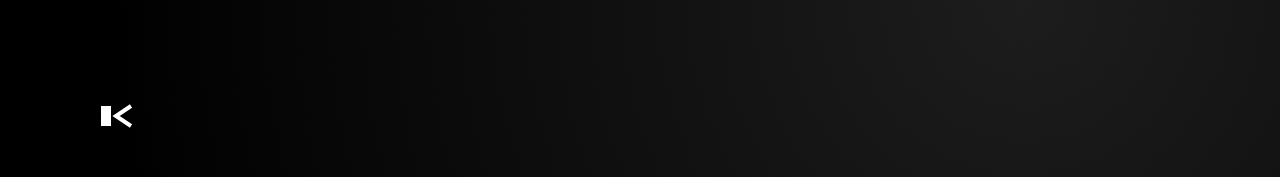
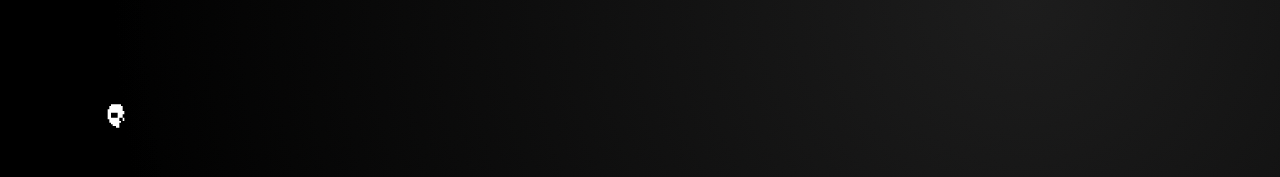
Before and after one commit to mejares-jamesmichael/kaelvxdev-web-space, a SvelteKit app: page / in a window 1280 px wide. Shown: the top 177 px of the page. Built offline with nearby package versions, Linux system fonts and the light colour scheme.

Commit message:
update favicon and app title

```diff
--- a/src/app.html
+++ b/src/app.html
@@ -4,7 +4,7 @@
 		<meta charset="utf-8" />
 		<link rel="icon" href="%sveltekit.assets%/favicon.svg" />
 		<meta name="viewport" content="width=device-width, initial-scale=1" />
-		<title>K. | Portfolio</title>
+		<title>kaelvxdev web space</title>
 		<link rel="preconnect" href="https://fonts.googleapis.com">
 		<link rel="preconnect" href="https://fonts.gstatic.com" crossorigin>
 		<link href="https://fonts.googleapis.com/css2?family=Inter:wght@300;400;500;600;700&display=swap" rel="stylesheet">
--- a/src/routes/+page.svelte
+++ b/src/routes/+page.svelte
@@ -10,9 +10,12 @@
   <!-- LOGO (Top Left) -->
   <header class="pointer-events-auto">
     <div class="text-4xl font-bold tracking-tighter text-white">
-      <svg width="40" height="40" viewBox="0 0 40 40" fill="none" xmlns="http://www.w3.org/2000/svg">
-        <path d="M5 10 L15 10 L15 30 L5 30 Z" fill="white" />
-        <path d="M35 10 L20 20 L35 30" stroke="white" stroke-width="4" />
+      <svg width="40" height="40" viewBox="0 0 24 24" fill="none" xmlns="http://www.w3.org/2000/svg">
+        <path fill="white" fill-rule="evenodd" clip-rule="evenodd" d="
+          M9 5H15V6H16V9H17V11H16V13H17V15H15V16H14V19H12V18H10V17H9V16H8V14H7V8H8V6H9V5ZM
+          9 10H13V13H9V10ZM
+          14 13H16V15H14V13Z
+        "/>
       </svg>
     </div>
   </header>
```
Also changed, not shown: static/favicon.svg.
